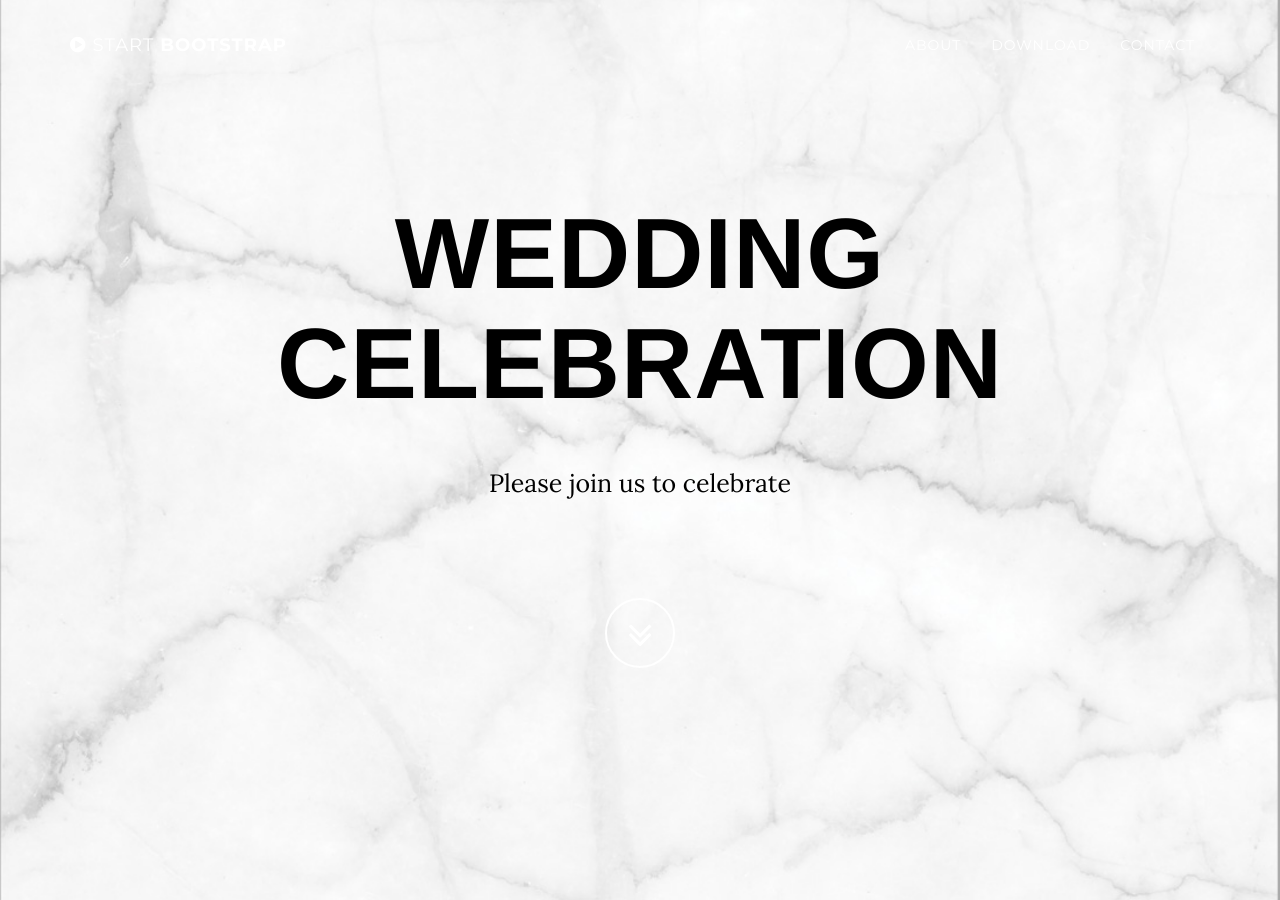
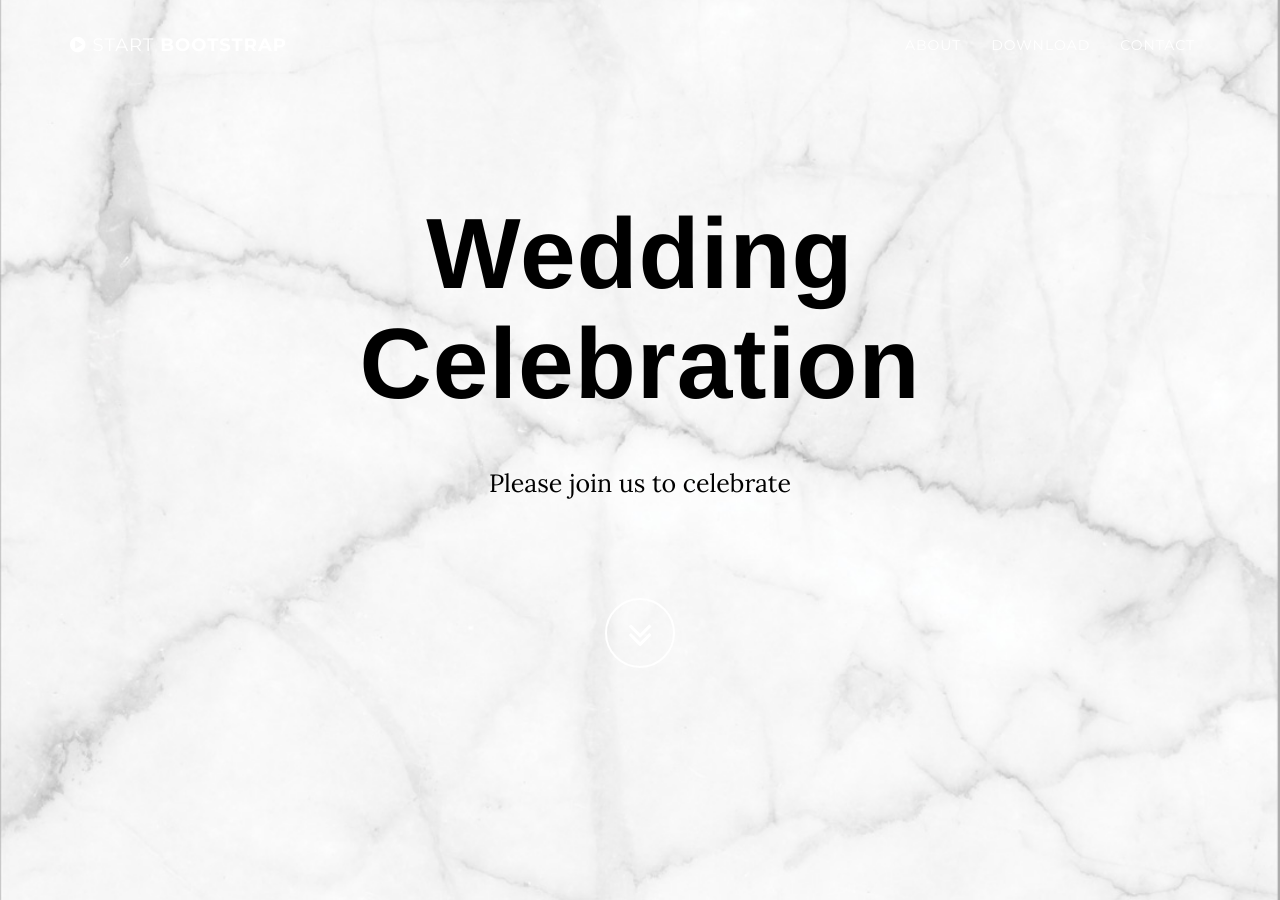
Before and after one commit to vmdlab/ducchau-wedding, a Jekyll site: the page built from index.html, in a window 1280 px wide and 900 px high. Built offline with Jekyll 4.4.1, drawn with Linux system fonts in a browser that asks for light colours.

Commit message:
Update grayscale.css

```diff
--- a/_includes/css/grayscale.css
+++ b/_includes/css/grayscale.css
@@ -5,7 +5,7 @@
     height: 100%;
     font-family: Lora,"Helvetica Neue",Helvetica,Arial,sans-serif;
     color: #fff;
-    background: url(img/intro-bg1.jpg) no-repeat center center scroll;
+    background: url(img/intro-bg1.jpg) center center scroll;
     background-color: {{ site.color.marb }};
 }
 
@@ -21,7 +21,6 @@
 h5,
 h6 {
     margin: 0 0 45px;
-    text-transform: uppercase;
     font-family: Parisienne,"Helvetica Neue",Helvetica,Arial,sans-serif,Scriptina;
     font-weight: 700;
     letter-spacing: 1px;
@@ -149,7 +148,7 @@
 }
 
 .intro .intro-body .brand-heading {
-    font-size: 40px;
+    font-size: 60px;
 }
 
 .intro .intro-body .intro-text {
```
